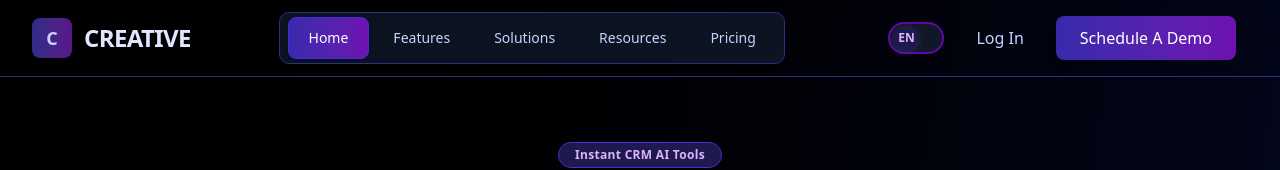
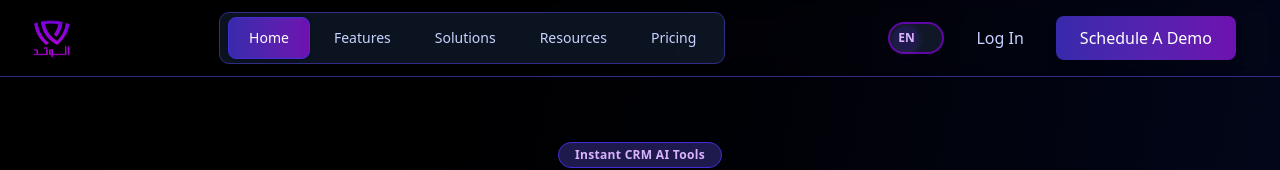
Before and after one commit to MoyasiGinko/SAAS-Template-Landing-Page-SIte, a Next.js app: page / in a window 1280 px wide. Shown: the top 170 px of the page. Built offline with nearby package versions, Linux system fonts and the light colour scheme.

Commit message:
update the logo

```diff
--- a/src/components/Header.tsx
+++ b/src/components/Header.tsx
@@ -35,12 +35,7 @@
       <div className="max-w-7xl mx-auto flex items-center justify-between py-3 px-6 lg:px-8">
         {/* Logo */}
         <div className="flex items-center space-x-3">
-          <div className="w-10 h-10 bg-gradient-to-r from-indigo-900 to-purple-900 rounded-md flex items-center justify-center shadow-lg">
-            <span className="font-bold text-lg text-indigo-200">C</span>
-          </div>
-          <span className="font-bold text-2xl text-indigo-100 tracking-tight">
-            {t("header.logo")}
-          </span>
+          <img src="/logo.png" alt="Logo" className="w-10 h-10" />
         </div>
 
         {/* Desktop Navigation */}
```
Also changed, not shown: public/logo.png (added).
